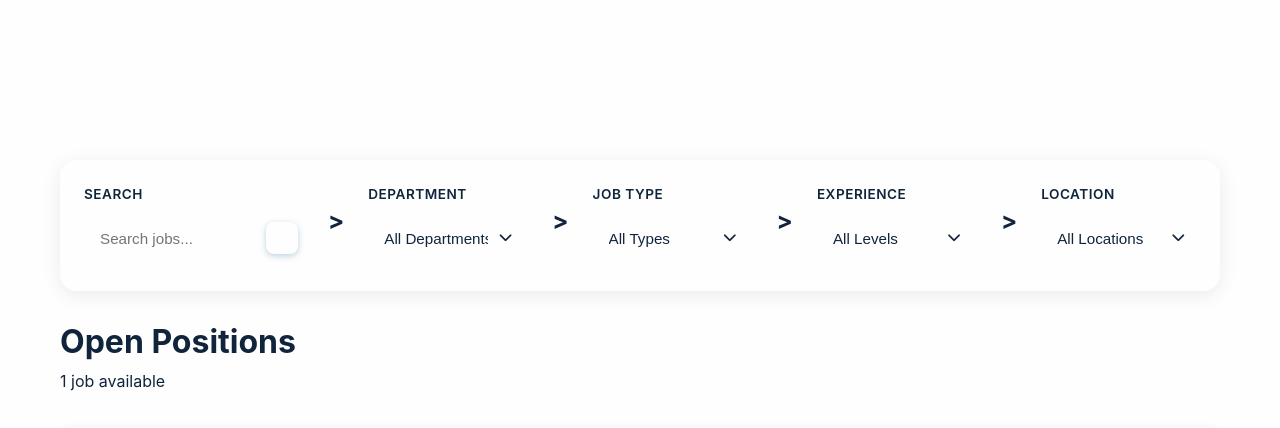
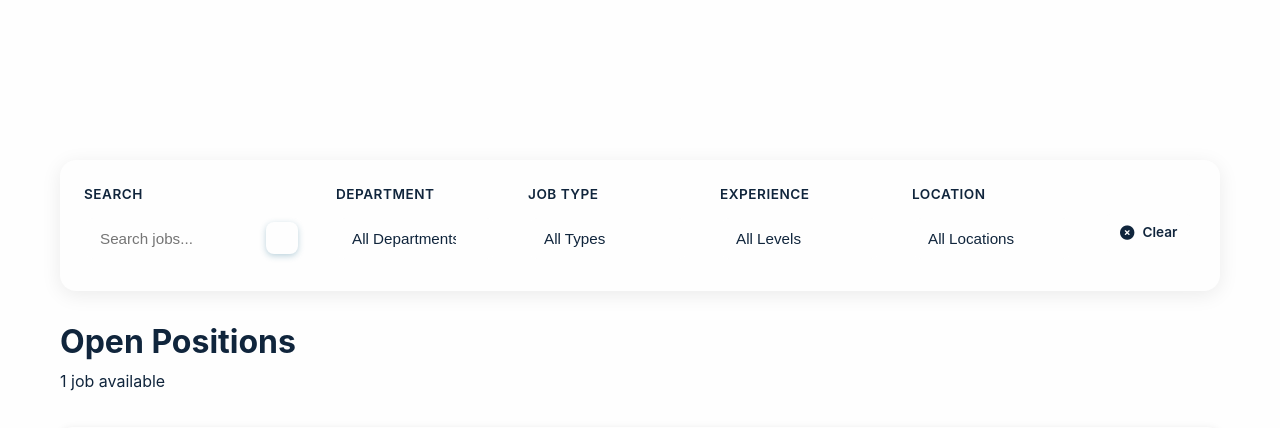
Before and after one commit to EhsanAhmad375/worklinksolution, a Django app: template website/templates/website/careers.html in a window 1280 px wide. Shown: the part 229-657 px from the top of the page. Run offline with Django 4.2, Linux system fonts and the light colour scheme; the template is opened without the code that fills it: most values are stand-ins (such as "Sample title", 1, 10 or a date in 2020); grey boxes marked "Sample" are stand-in pictures; data that the repository does not hold is empty.

Commit message:
remove arrow off

```diff
--- a/website/templates/website/careers.html
+++ b/website/templates/website/careers.html
@@ -31,7 +31,7 @@
                     </form>
                 </div>
 
-                <div class="filter-separator">></div>
+
 
                 <!-- Department Filter -->
                 {% if departments %}
@@ -49,11 +49,10 @@
                                 <option value="{{ dept }}" {% if current_filters.department == dept %}selected{% endif %}>{{ dept }}</option>
                                 {% endfor %}
                             </select>
-                            <i class="fas fa-chevron-down select-arrow-inline"></i>
                         </div>
                     </form>
                 </div>
-                <div class="filter-separator">></div>
+
                 {% endif %}
 
                 <!-- Job Type Filter -->
@@ -72,11 +71,10 @@
                                 <option value="{{ job_type }}" {% if current_filters.job_type == job_type %}selected{% endif %}>{{ job_type|title }}</option>
                                 {% endfor %}
                             </select>
-                            <i class="fas fa-chevron-down select-arrow-inline"></i>
                         </div>
                     </form>
                 </div>
-                <div class="filter-separator">></div>
+
                 {% endif %}
 
                 <!-- Experience Level Filter -->
@@ -95,11 +93,10 @@
                                 <option value="{{ exp }}" {% if current_filters.experience == exp %}selected{% endif %}>{{ exp|title }}</option>
                                 {% endfor %}
                             </select>
-                            <i class="fas fa-chevron-down select-arrow-inline"></i>
                         </div>
                     </form>
                 </div>
-                <div class="filter-separator">></div>
+
                 {% endif %}
 
                 <!-- Location Filter -->
@@ -118,7 +115,6 @@
                                 <option value="{{ loc }}" {% if current_filters.location == loc %}selected{% endif %}>{{ loc }}</option>
                                 {% endfor %}
                             </select>
-                            <i class="fas fa-chevron-down select-arrow-inline"></i>
                         </div>
                     </form>
                 </div>
@@ -126,7 +122,7 @@
 
                 <!-- Clear Filters -->
                 {% if current_filters.department or current_filters.job_type or current_filters.experience or current_filters.location or current_filters.search %}
-                <div class="filter-separator">></div>
+
                 <div class="filter-cell filter-clear">
                     <a href="{% url 'careers' %}" class="btn-clear-filters-inline">
                         <i class="fas fa-times-circle"></i>
@@ -179,7 +175,7 @@
                         </div>
                         {% endif %}
                         <div class="job-listing-actions">
-                            <button class="btn btn-primary" onclick="openJobModal({{ job.id }})">View Details & Apply</button>
+                        <button class="btn btn-primary" data-job-id="{{ job.id }}">View Details & Apply</button>
                         </div>
                     </div>
                     {% endfor %}
```
